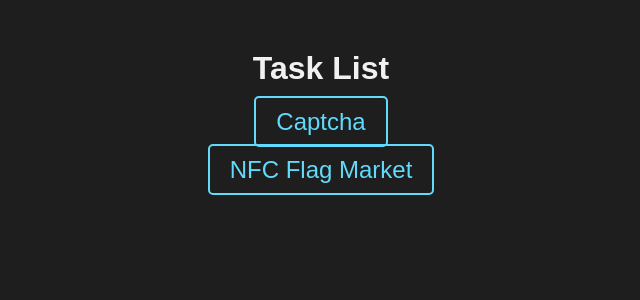
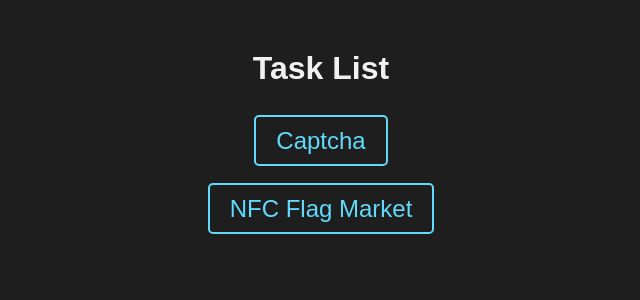
Before and after one commit to disconnect3d/disconnect3d.github.io, a Jekyll site: the page other/index.html, which Jekyll copies as it is, in a window 1280 px wide. Shown: the top 300 px of the page, without its empty margins (319-959 px from the left). Built offline with Jekyll 4.4.1, drawn with Linux system fonts in a browser that asks for light colours.

Commit message:
Fix style in other/index.html

```diff
--- a/other/index.html
+++ b/other/index.html
@@ -21,7 +21,7 @@
             padding: 0;
         }
         li {
-            margin: 20px 0;
+            margin: 40px 0;
         }
         a {
             text-decoration: none;
```
